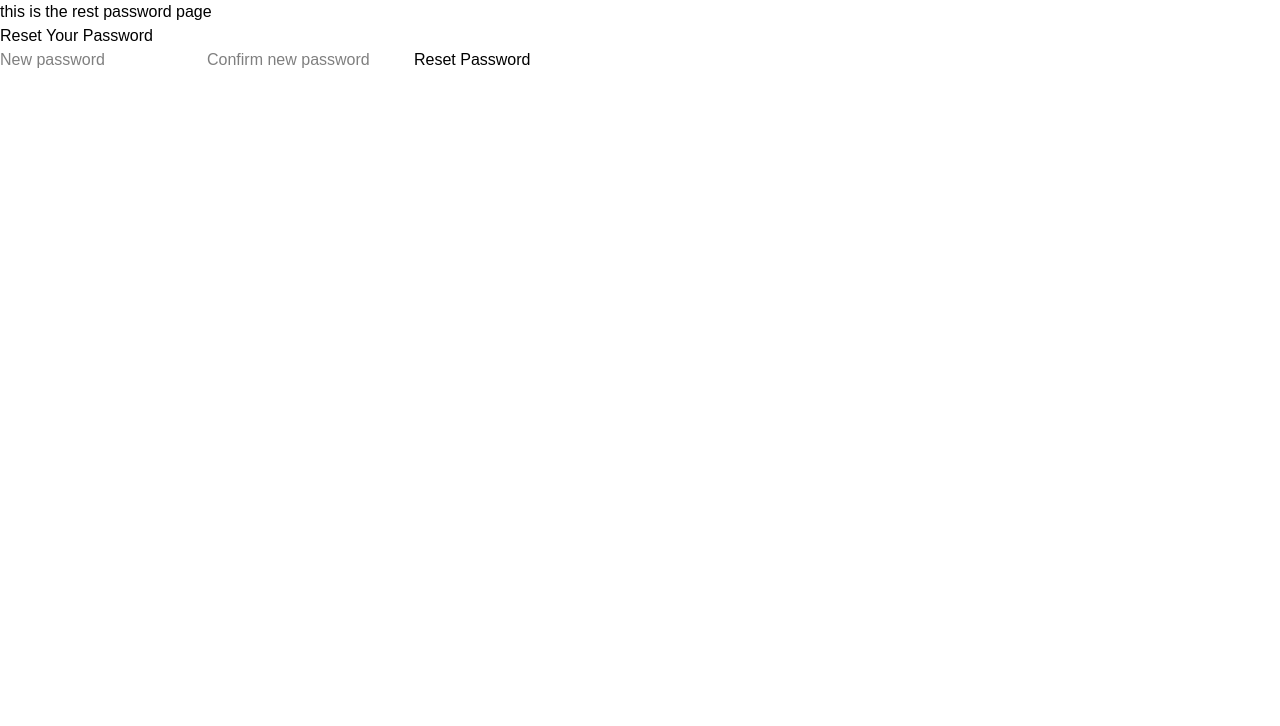
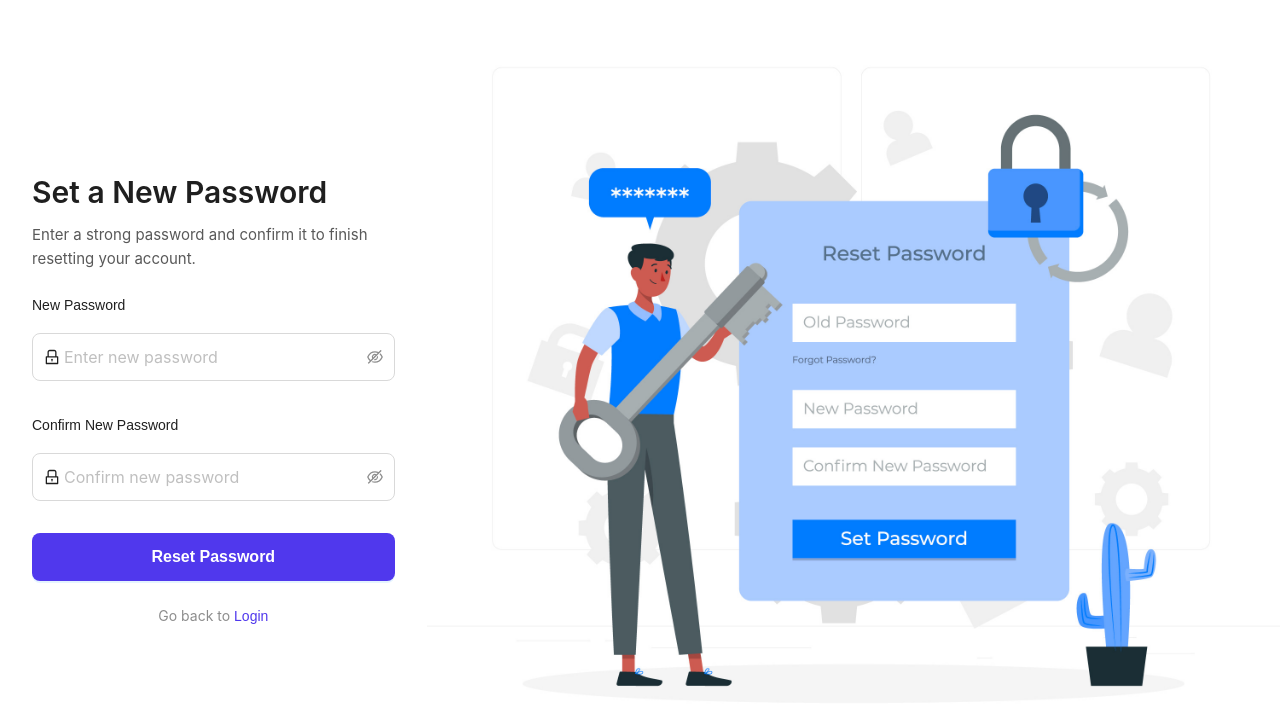
Before and after one commit to randiranirman/Learning-Management-System, a React (Vite) app in the folder frontend/: page /reset-password in a window 1280 px wide. Shown: the top 726 px of the page. Built offline with nearby package versions, Linux system fonts and the light colour scheme.

Commit message:
fixed the password reset functionality

```diff
--- a/frontend/src/assets/assets.js
+++ b/frontend/src/assets/assets.js
@@ -27,7 +27,7 @@ import addButtonImg from './add-button.svg'
 import loginImage from './login_image.jpg'
 import firstLoginNew from './Wavy_Tech-28_Single-10.jpg'
 import resetRequestPassword from './requsetResetPassword.jpg'
-
+import resetPasswordImg from  './resetpassword.jpg'
 
 export {
     assignmentImg,
@@ -49,7 +49,8 @@ export {
     assignmentUploadImg,
     loginImage,
     firstLoginNew,
-    resetRequestPassword
+    resetRequestPassword,
+    resetPasswordImg
 };
 
 
--- a/frontend/src/pages/ResetPassword.jsx
+++ b/frontend/src/pages/ResetPassword.jsx
@@ -1,57 +1,204 @@
-import { useSearchParams } from 'react-router-dom'
-import { resetPassword } from '../utils/authService';
-import {useState} from 'react';
+import React, { useState, useEffect } from "react";
+import { useSearchParams, useNavigate } from "react-router-dom";
+import {
+  Form,
+  Input,
+  Button,
+  Alert,
+  Typography,
+  Layout,
+  Row,
+  Col,
+} from "antd";
+import { LockOutlined } from "@ant-design/icons";
+import { resetPasswordImg } from "../assets/assets";
+import { resetPassword } from "../utils/authService";
+
+
+const { Title, Paragraph, Text } = Typography;
+const { Content } = Layout;
 
 const ResetPassword = () => {
+  const navigate = useNavigate();
+  const [searchParams] = useSearchParams();
+  const email = searchParams.get("email");
+  const token = searchParams.get("token");
 
-    const [searchParams]= useSearchParams();
-    const email = searchParams.get('email');
-     const token = searchParams.get('token');
-     const [newPassword, setNewPassword] = useState('');
-  const [confirmPassword, setConfirmPassword] = useState('');
-  const [message, setMessage] = useState('');
-  const [error, setError] = useState('');
+  const [newPassword, setNewPassword] = useState("");
+  const [confirmPassword, setConfirmPassword] = useState("");
+  const [message, setMessage] = useState("");
+  const [error, setError] = useState("");
+  const [loading, setLoading] = useState(false);
+  const [form] = Form.useForm();
+  const [fadeIn, setFadeIn] = useState(false);
 
-  const handleSubmit = async (e) => {
-    e.preventDefault();
-    setError('');
-    try{
+  useEffect(() => {
+    setTimeout(() => setFadeIn(true), 100);
+  }, []);
+
+  const handleSubmit = async () => {
+    setError("");
+    setMessage("");
+    setLoading(true);
+
+    try {
       await resetPassword({ email, token, newPassword, confirmPassword });
-        setMessage("password reset successfully. You can now log in with your new password.");
-    }catch(err) {
+      setMessage("Password reset successfully. You can now log in with your new password.");
+    } catch (err) {
       console.error("Error resetting password:", err);
       setError("Failed to reset password. Please try again.");
+    } finally {
+      setLoading(false);
     }
+  };
 
-  }
   return (
-   <>
-            <h1> this is the  rest password  page </h1>
-            <h2>Reset Your Password</h2>
-      <form onSubmit={handleSubmit}>
-        <input
-          type="password"
-          placeholder="New password"
+    <Layout style={{ minHeight: "100vh", background: "#ffffff" }}>
+      <Content>
+        <Row style={{ minHeight: "100vh" }}>
+          {/* Left Side: Form */}
+          <Col
+            xs={24}
+            sm={24}
+            md={12}
+            lg={10}
+            xl={8}
+            style={{
+              padding: "3rem 2rem",
+              display: "flex",
+              flexDirection: "column",
+              justifyContent: "center",
+              backgroundColor: "#ffffff",
+            }}
+          >
+            <div
+              style={{
+                maxWidth: 480,
+                width: "100%",
+                margin: "0 auto",
+                opacity: fadeIn ? 1 : 0,
+                transform: `translateY(${fadeIn ? 0 : "20px"})`,
+                transition: "all 0.7s ease-in-out",
+              }}
+            >
+              <Title level={2} style={{ marginBottom: 12, color: "#1f1f1f" }}>
+                Set a New Password
+              </Title>
+              <Paragraph type="secondary" style={{ fontSize: "15px", color: "#595959" }}>
+                Enter a strong password and confirm it to finish resetting your account.
+              </Paragraph>
+
+              {error && (
+                <Alert
+                  message={error}
+                  type="error"
+                  showIcon
+                  style={{ margin: "24px 0" }}
+                  closable
+                  onClose={() => setError("")}
+                />
+              )}
+
+              {message && (
+                <Alert
+                  message={message}
+                  type="success"
+                  showIcon
+                  style={{ margin: "24px 0" }}
+                  closable
+                  onClose={() => setMessage("")}
+                />
+              )}
+
+              <Form
+                form={form}
+                name="reset_password_form"
+                layout="vertical"
+                size="large"
+                requiredMark={false}
+                onFinish={handleSubmit}
+              >
+                <Form.Item
+                  name="newPassword"
+                  label="New Password"
+                  rules={[{ required: true, message: "Please enter your new password" }]}
+                >
+                  <Input.Password
+                    prefix={<LockOutlined />}
+                    placeholder="Enter new password"
                     value={newPassword}
-          required
                     onChange={(e) => setNewPassword(e.target.value)}
+                    style={{ height: "48px", borderRadius: "8px" }}
                   />
-        <input
-          type="password"
+                </Form.Item>
+
+                <Form.Item
+                  name="confirmPassword"
+                  label="Confirm New Password"
+                  rules={[{ required: true, message: "Please confirm your new password" }]}
+                >
+                  <Input.Password
+                    prefix={<LockOutlined />}
                     placeholder="Confirm new password"
                     value={confirmPassword}
-          required
                     onChange={(e) => setConfirmPassword(e.target.value)}
+                    style={{ height: "48px", borderRadius: "8px" }}
                   />
-        <button type="submit">Reset Password</button>
-      </form>
-      {message && <p style={{ color: 'green' }}>{message}</p>}
-      {error && <p style={{ color: 'red' }}>{error}</p>}
+                </Form.Item>
 
+                <Form.Item style={{ marginTop: 32 }}>
+                  <Button
+                    type="primary"
+                    htmlType="submit"
+                    loading={loading}
+                    block
+                    size="large"
+                    style={{
+                      height: 48,
+                      borderRadius: "8px",
+                      background: "#5038ED",
+                      fontWeight: 600,
+                      fontSize: "16px",
+                    }}
+                  >
+                    {loading ? "Resetting..." : "Reset Password"}
+                  </Button>
+                </Form.Item>
+              </Form>
 
+              <div style={{ textAlign: "center", marginTop: 24 }}>
+                <Text type="secondary" style={{ fontSize: "14px" }}>
+                  Go back to{" "}
+                  <span
+                    onClick={() => navigate("/")}
+                    style={{ fontWeight: 500, color: "#5038ED", cursor: "pointer" }}
+                  >
+                    Login
+                  </span>
+                </Text>
+              </div>
+            </div>
+          </Col>
 
-   </>
-  )
-}
+          {/* Right Side: Image */}
+          <Col
+            xs={0}
+            sm={0}
+            md={12}
+            lg={14}
+            xl={16}
+            style={{
+              backgroundImage: `url(${resetPasswordImg})`,
+              backgroundSize: "cover",
+              backgroundPosition: "center",
+              backgroundRepeat: "no-repeat",
+              position: "relative",
+            }}
+          />
+        </Row>
+      </Content>
+    </Layout>
+  );
+};
 
-export default ResetPassword
+export default ResetPassword;
```
Also changed, not shown: frontend/src/assets/resetpassword.jpg (added), frontend/src/pages/UnAuthorized.jsx (line endings or trailing spaces). Lines whose indentation alone changed are shown as unchanged.
